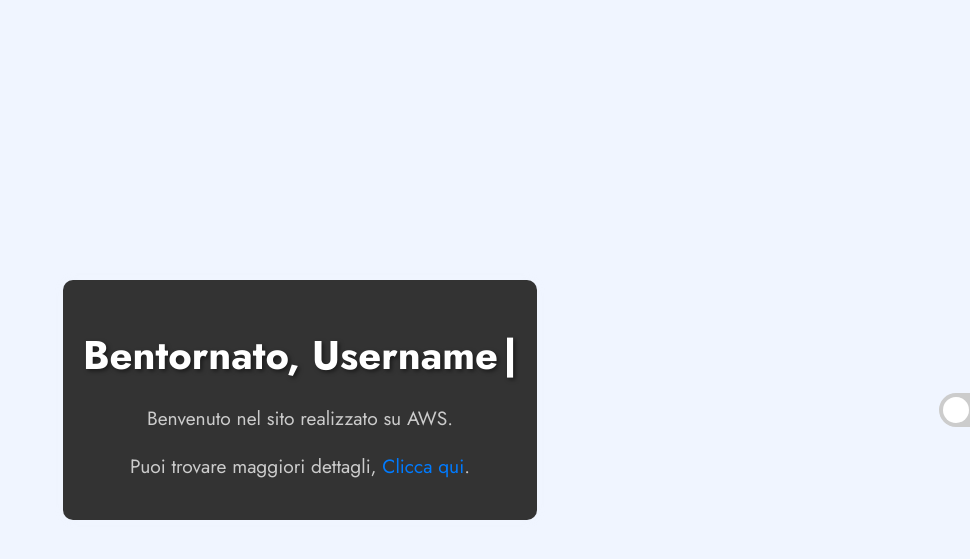
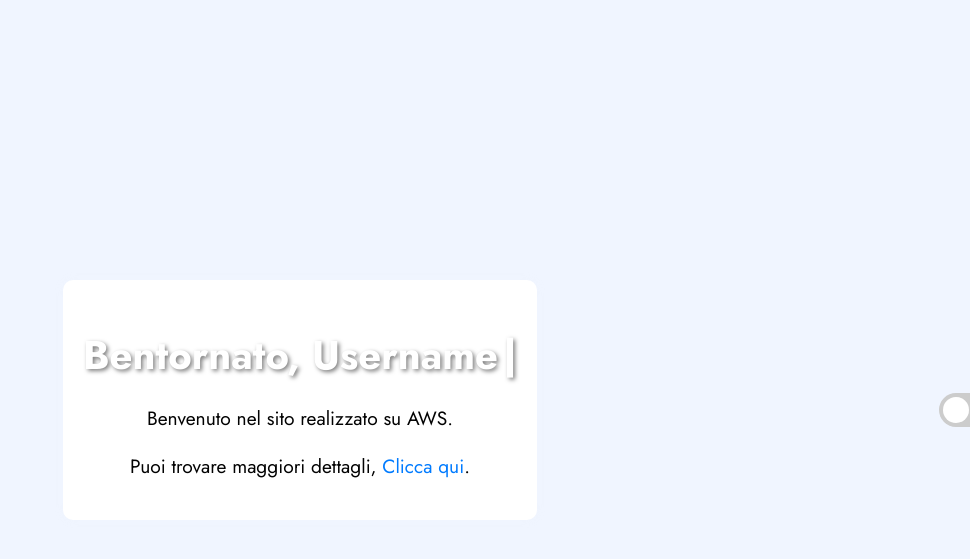
Before and after one commit to NicoMezzaa/AWS-Project, a PHP site: page /pages/user.php in a window 1280 px wide. Shown: the top 559 px of the page, without its empty margins (310-1280 px from the left). Run offline with PHP 8.4, Linux system fonts and the light colour scheme.

Commit message:
Update style_user.css

```diff
--- a/asset/css/style_user.css
+++ b/asset/css/style_user.css
@@ -21,7 +21,7 @@ body.dark-mode {
     margin: 100px auto;
     text-align: center;
     padding: 20px;
-    background-color: #333333;
+    background-color: #ffffff;
     box-shadow: 0 0 10px rgba(240, 238, 238, 0.1);
     border-radius: 10px;
 }
@@ -32,12 +32,12 @@ body.dark-mode {
 
 h1 {
     font-size: 2.5em;
-    color: #000000;
+    color: #070707;
     margin-bottom: 20px;
 }
 
 h1.dark-mode {
-    color: #ffffff; /* Cambia il colore del testo dell'h1 in modalità scura */
+    color: #ffffff;
 }
 
 #username::after {
@@ -53,12 +53,12 @@ h1.dark-mode {
 
 p {
     font-size: 1.2em;
-    color: #cccccc;
+    color: #020202;
     margin-bottom: 20px;
 }
 
 p.dark-mode {
-    color: #999999; /* Cambia il colore del testo del paragrafo in modalità scura */
+    color: #ffffff; /* Cambia il colore del testo del paragrafo in modalità scura */
 }
 
 a {
```
